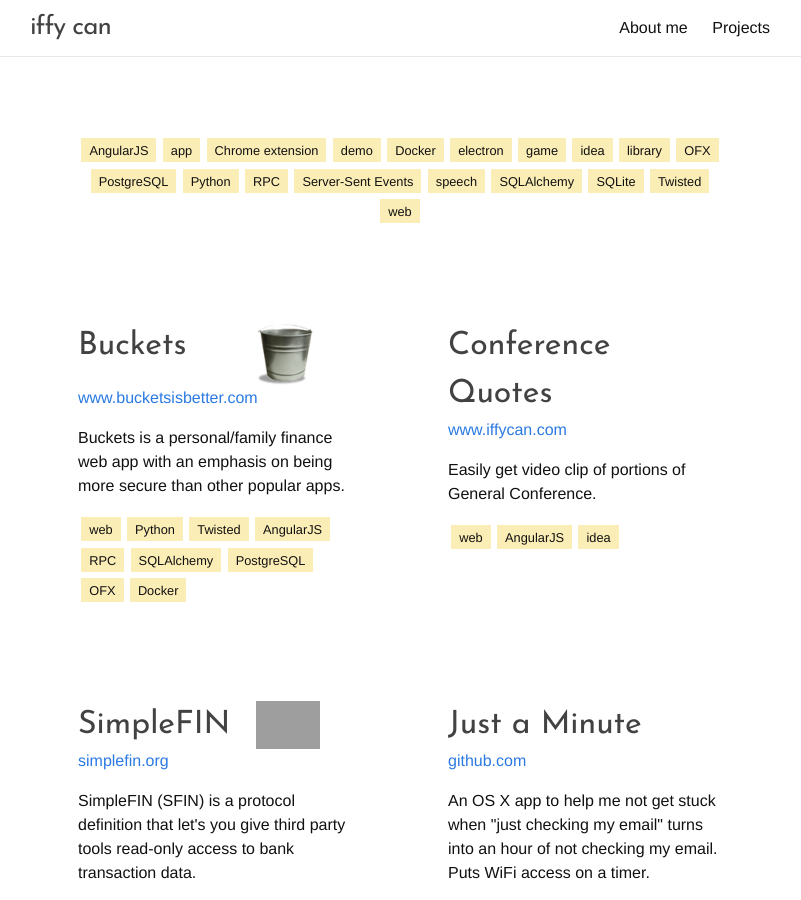
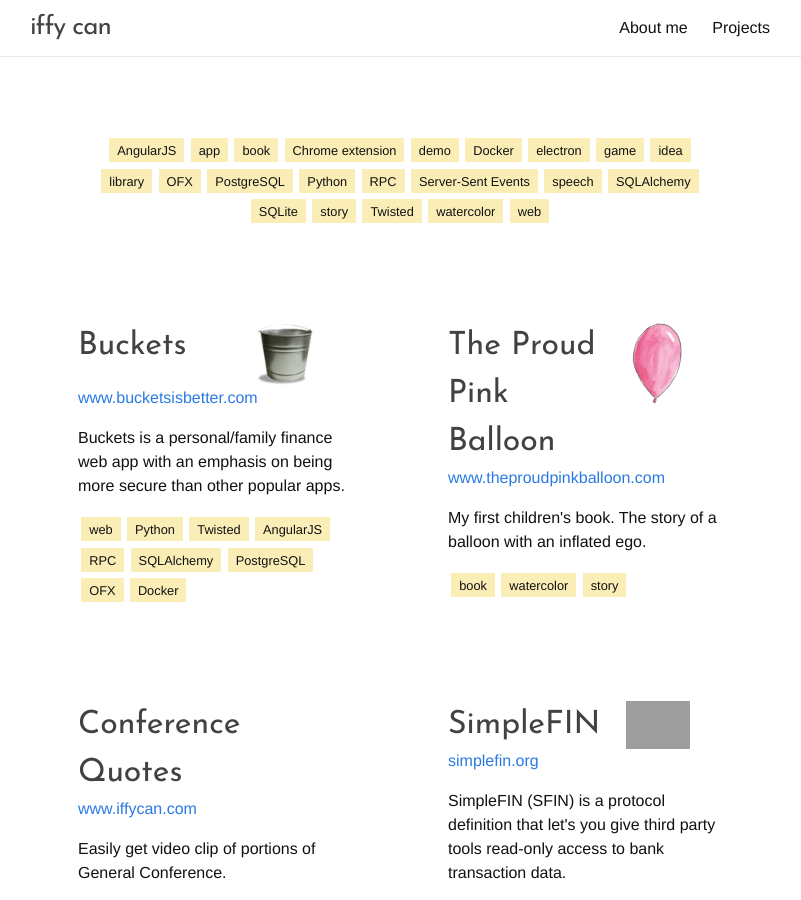
Before and after one commit to iffy/iffy.github.com, a Jekyll site: the page built from projects.html, in a window 1280 px wide and 900 px high. Shown: the whole window, without its empty margins (240-1041 px from the left). Built offline with Jekyll 4.4.1, drawn with Linux system fonts in a browser that asks for light colours; nearby versions of some CDN libraries; some web fonts are replaced; grey boxes are pictures that could not be loaded.

Commit message:
Add book to projects

```diff
--- a/projects.html
+++ b/projects.html
@@ -43,6 +43,14 @@
     image: '../images/buckets.png',
     tags: ['web', 'Python', 'Twisted', 'AngularJS', 'RPC', 'SQLAlchemy', 'PostgreSQL', 'OFX', 'Docker'],
     blurb: 'Buckets is a personal/family finance web app with an emphasis on being more secure than other popular apps.',
+  },
+  {
+    name: 'The Proud Pink Balloon',
+    url: 'http://www.theproudpinkballoon.com',
+    image: '../images/book/balloon.png',
+    category: 'book',
+    tags: ['book', 'watercolor', 'story'],
+    blurb: 'My first children\'s book.  The story of a balloon with an inflated ego.',
   },
   {
     name: 'Conference Quotes',
```
Also changed, not shown: images/book/balloon.png (added).
